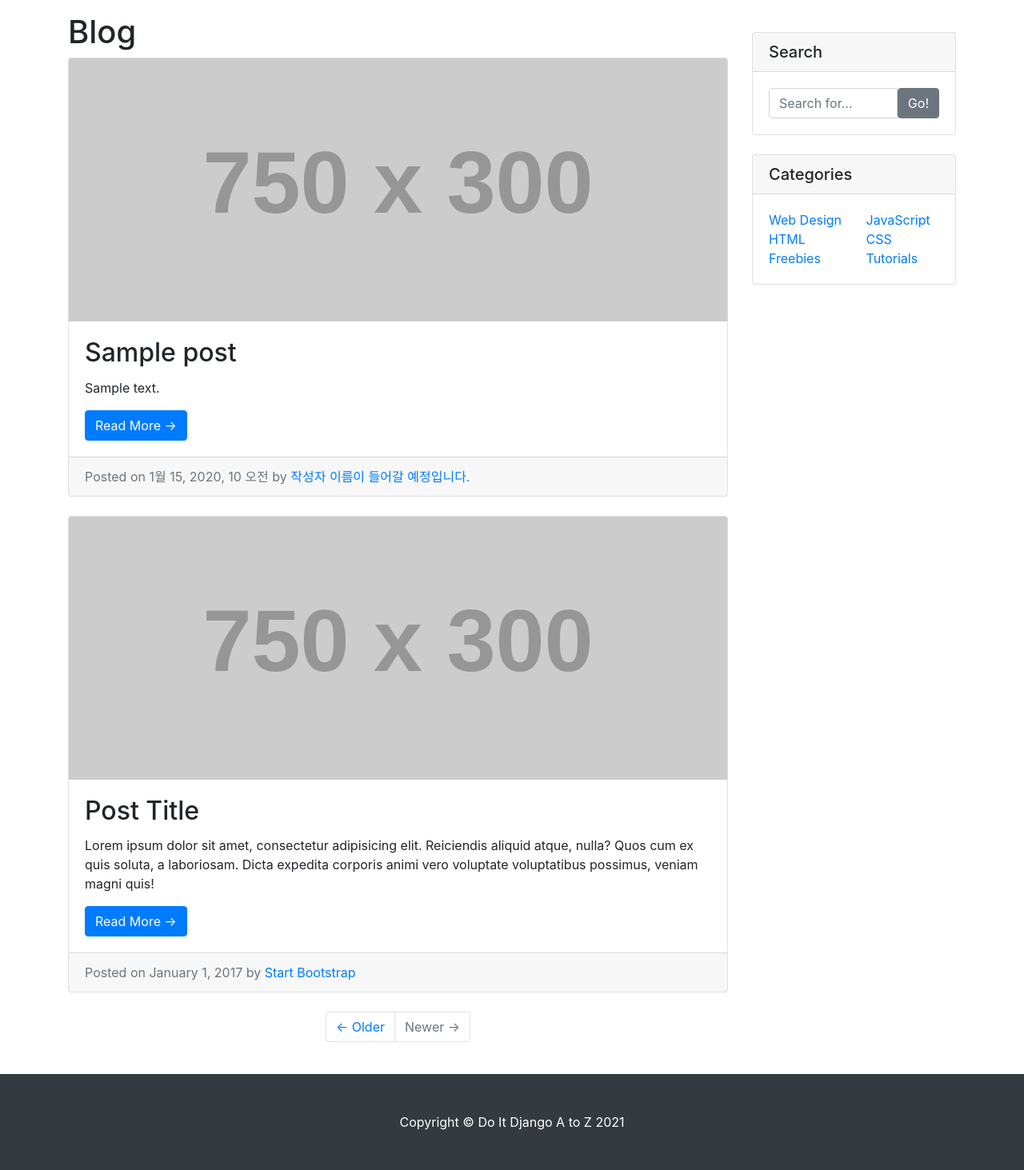
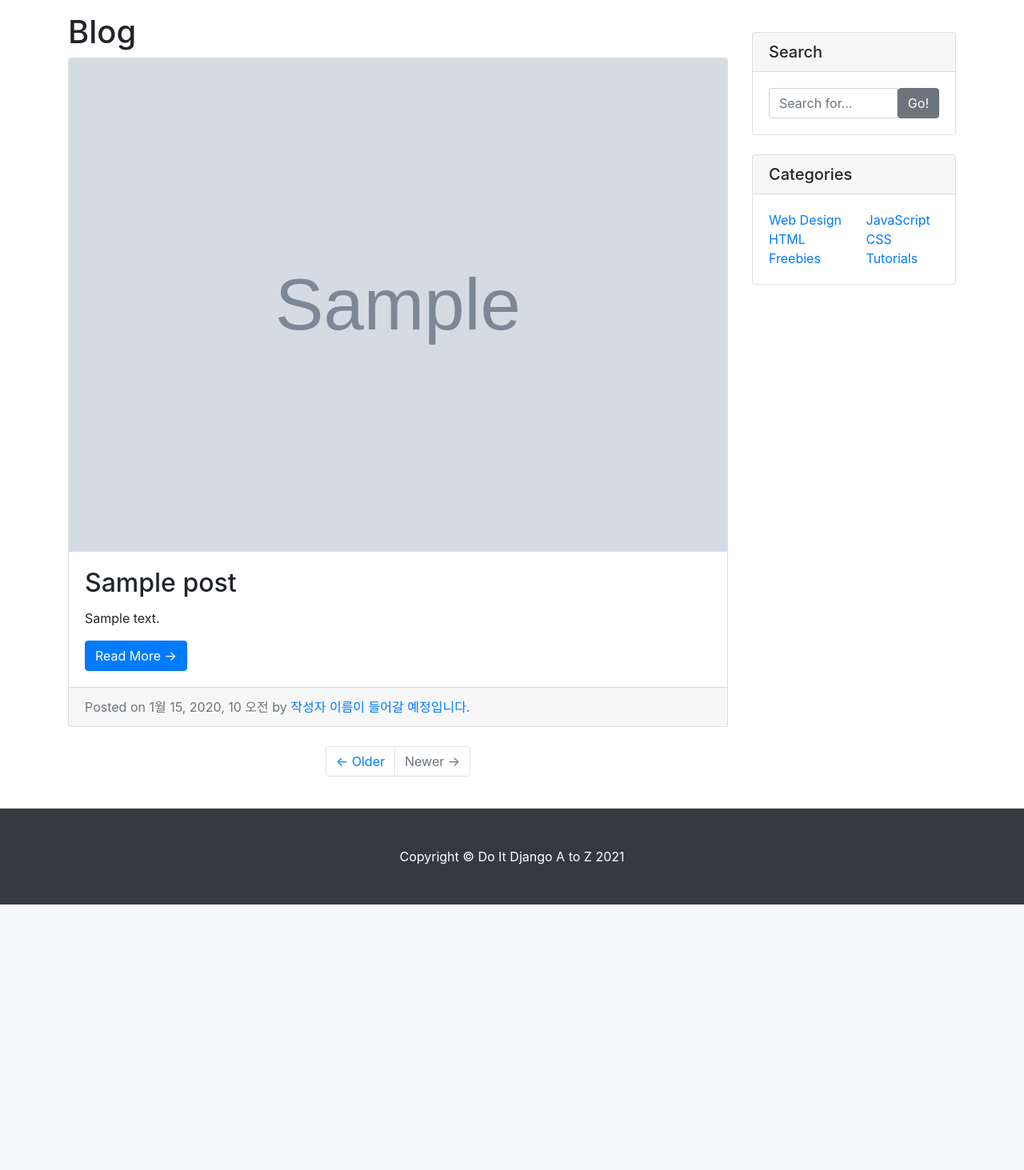
Before and after one commit to Sgkeoi/Goorm_Django, a Django app: page /blog/ in a window 1280 px wide. Shown: the part 56-1519 px from the top of the page at 80% size. After the commit the page ends 1187 px from the top, so only its background shows below. Run offline with Django 3.2, Linux system fonts and the light colour scheme; tables that the repository leaves empty hold one stand-in row (values such as "Sample post"); grey boxes marked "Sample" are stand-in pictures; grey boxes labelled with a size stand in for pictures from a placeholder-image service; some libraries are stand-ins or nearby versions.

Commit message:
블로그 리스트 이미지 업데이트 하기

```diff
--- a/blog/models.py
+++ b/blog/models.py
@@ -7,6 +7,12 @@ from django.db import models
 class Post(models.Model):
     title = models.CharField(max_length=30)
     content = models.TextField()
+
+    head_image = models.ImageField(upload_to='blog/images/%Y/%m/%d', blank=True)
+    # 연도 폴더 만들고, 월/일 디렉토리를 만든다.
+    # blank=True : 필수 항목이 아니다.
+
+    file_upload = models.FileField(upload_to='blog/files/%Y/%m/%d', blank=True)
 
     create_at = models.DateTimeField(auto_now_add=True)
     updated_at = models.DateTimeField(auto_now=True)
--- a/blog/templates/blog/post_list.html
+++ b/blog/templates/blog/post_list.html
@@ -91,7 +91,17 @@
                 {% for p in post_list %}
                 <!-- Blog Post -->
                 <div class="card mb-4">
-                    <img class="card-img-top" src="http://placehold.it/750x300" alt="Card image cap">
+
+                    {% if p.head_image %}
+                    <!-- p에 head_image가 있으면 아래 구문 실행 없으면 alert 실행-->
+                    <img class="card-img-top" src="{{ p.head_image.url }}" alt="{{ p }} head image">
+
+                    <!-- 이미지가 없으면 Lorem Picsum 사이트 랜덤 이미지로 연결하기 -->
+                    {% else %}
+                        <img class="card-img-top" src="https://picsum.photos/800/200" alt="random_image">
+
+                    {% endif %}
+
                     <div class="card-body">
                         <h2 class="card-title">{{ p.title }}</h2>  <!-- 제목 -->
                         <p class="card-text">{{ p.content }}</p>  <!-- 내용 -->
@@ -103,22 +113,6 @@
                     </div>
                 </div>
                 {% endfor %}
-
-                <!-- Blog Post -->
-                <div class="card mb-4">
-                    <img class="card-img-top" src="http://placehold.it/750x300" alt="Card image cap">
-                    <div class="card-body">
-                        <h2 class="card-title">Post Title</h2>
-                        <p class="card-text">Lorem ipsum dolor sit amet, consectetur adipisicing elit. Reiciendis
-                            aliquid atque, nulla? Quos cum ex quis soluta, a laboriosam. Dicta expedita corporis animi
-                            vero voluptate voluptatibus possimus, veniam magni quis!</p>
-                        <a href="#" class="btn btn-primary">Read More &rarr;</a>
-                    </div>
-                    <div class="card-footer text-muted">
-                        Posted on January 1, 2017 by
-                        <a href="#">Start Bootstrap</a>
-                    </div>
-                </div>
 
                 <!-- Pagination -->
                 <ul class="pagination justify-content-center mb-4">
--- a/config/settings.py
+++ b/config/settings.py
@@ -11,6 +11,7 @@ https://docs.djangoproject.com/en/3.1/ref/settings/
 """
 
 from pathlib import Path
+import os
 
 # Build paths inside the project like this: BASE_DIR / 'subdir'.
 BASE_DIR = Path(__file__).resolve(strict=True).parent.parent
@@ -123,3 +124,8 @@ USE_TZ = False
 # https://docs.djangoproject.com/en/3.1/howto/static-files/
 
 STATIC_URL = '/static/'
+
+MEDIA_URL = '/media/'
+
+MEDIA_ROOT = os.path.join(BASE_DIR,'_media')
+# 기본 주소에 Blog와 상세 페이지를 연결해주는 역할을 한다.
--- a/config/urls.py
+++ b/config/urls.py
@@ -16,8 +16,15 @@ Including another URLconf
 from django.contrib import admin
 from django.urls import path, include
 
+# 이미지 url
+from django.conf import settings
+from django.conf.urls.static import static
+
 urlpatterns = [
     path('blog/', include('blog.urls')),
     path('admin/', admin.site.urls),
     path('', include('single_pages.urls'))
 ]
+
+urlpatterns += static(settings.MEDIA_URL,
+                      document_root=settings.MEDIA_ROOT)
```
Also changed, not shown: 1 other file.
